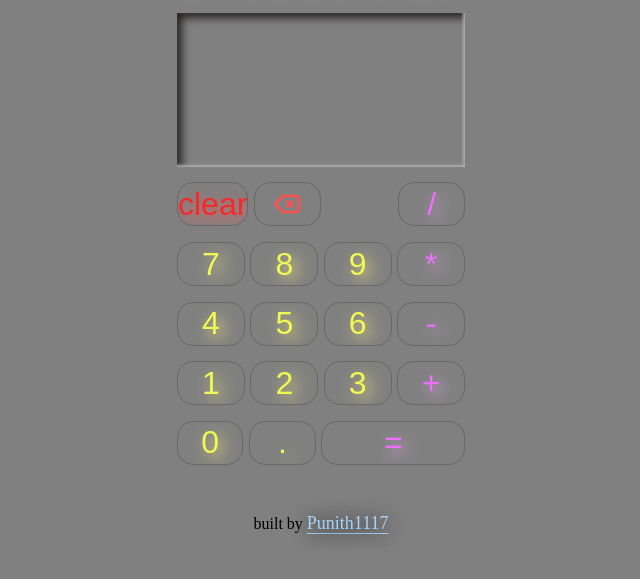
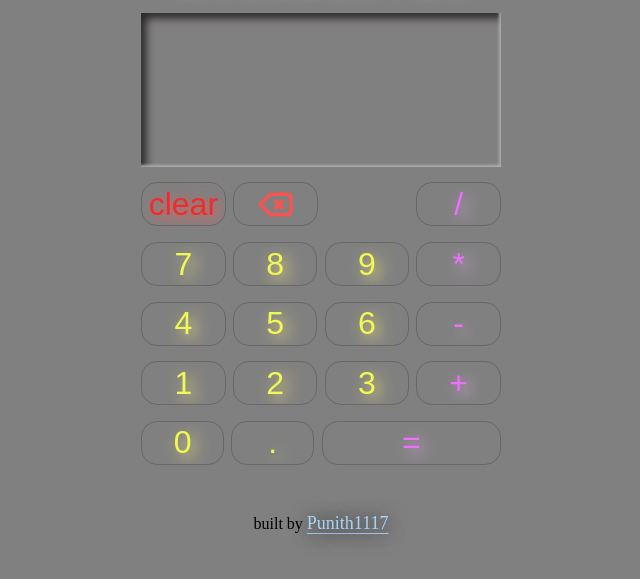
Before and after one commit to Punith1117/simple-calculator, a plain HTML site: page index.html in a window 1280 px wide. Shown: the part 87-666 px from the top of the page, without its empty margins (319-959 px from the left). Drawn offline with Linux system fonts and the light colour scheme.

Commit message:
add min-width for main container

```diff
--- a/styles.css
+++ b/styles.css
@@ -27,6 +27,7 @@
 .container {
     height: 65vh;
     width: 25vw;
+    min-width: 25rem;
     display: flex;
     flex-direction: column;
     align-items: center;
```
